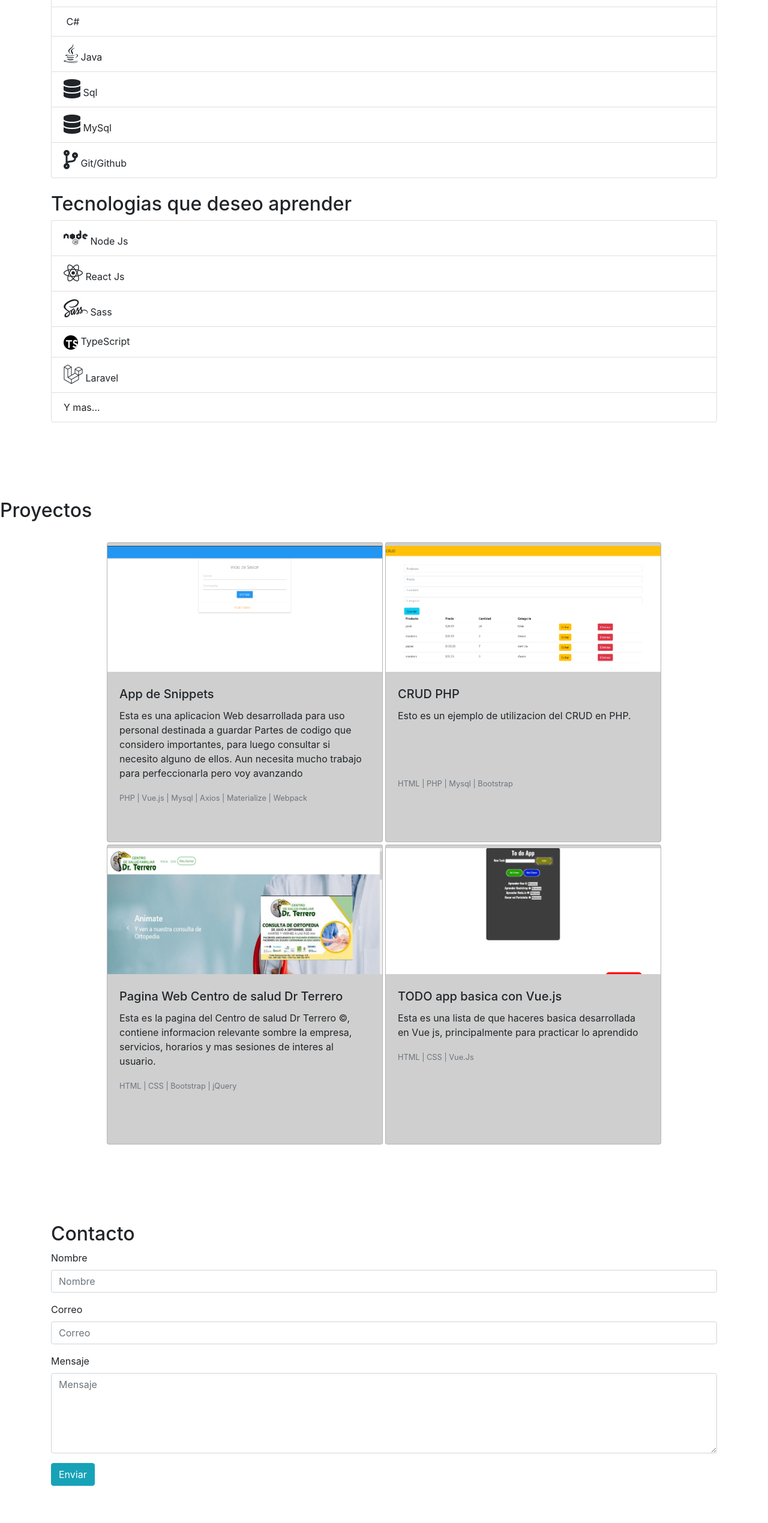
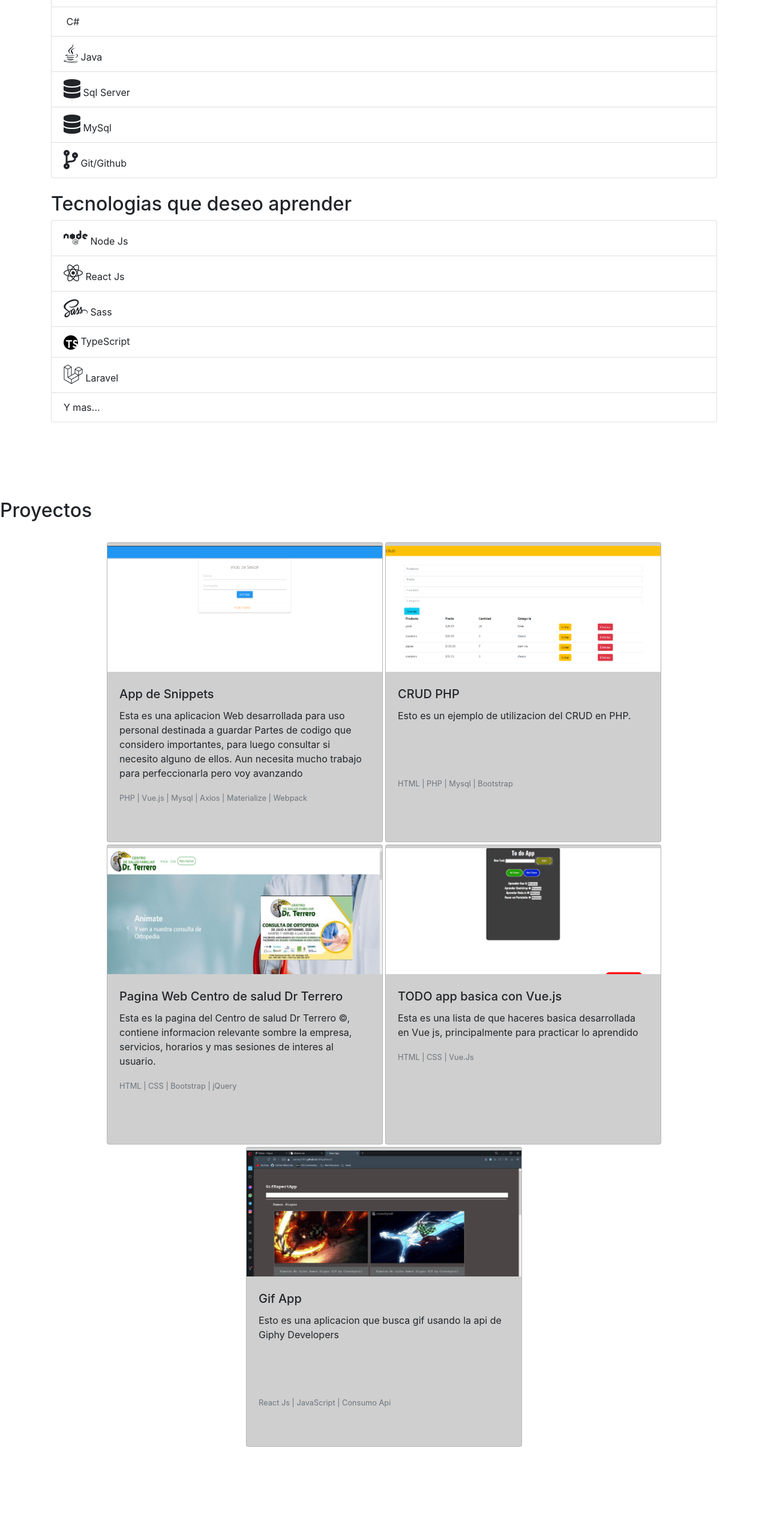
Before and after one commit to Sammy1301/portafolio, a website: page index.html in a window 1280 px wide. Shown: the part 1877-4416 px from the top of the page at 60% size. Drawn offline with nearby package versions, Linux system fonts and the light colour scheme; some packages are replaced by stand-ins of ours; a script that the page names is missing.

Commit message:
Add files via upload

```diff
--- a/index.html
+++ b/index.html
@@ -71,7 +71,7 @@
                       <li class="list-group-item"><i class="fab fa-php"></i>   PHP</li>
                       <li class="list-group-item"><img src="./imgs/csharp.png" alt="">   C#</li>
                       <li class="list-group-item"><i class="fab fa-java"></i>   Java</li>
-                      <li class="list-group-item"><i class="fas fa-database"></i>   Sql</li>
+                      <li class="list-group-item"><i class="fas fa-database"></i>   Sql Server</li>
                       <li class="list-group-item"><i class="fas fa-database"></i>   MySql</li>
                       <li class="list-group-item"><i class="fas fa-code-branch"></i>   Git/Github</li>
                     </ul>
@@ -122,7 +122,7 @@
 
                     <div class="card">
                       <div class="div-imagen" style="background-image: url(./imgs/terrero.jpg);">
-                      <div class="imagen-bk"> <a href="" class="button terrerobtn">Galeria</a> <a href="https://centrodesaluddrterrero.000webhostapp.com/" target="__blank"class="button">Sitio Web</a> </div>
+                      <div class="imagen-bk"> <a href="" class="button terrerobtn">Galeria</a> <a href="http://www.centrodiagnosticodrterrero.com" target="__blank"class="button">Sitio Web</a> </div>
                       </div>
                         <div class="card-body">
                           <h5 class="card-title">Pagina Web Centro de salud Dr Terrero</h5>
@@ -140,6 +140,17 @@
                           <p class="card-text">Esta es una lista de que haceres basica desarrollada en Vue js, principalmente para practicar lo aprendido</p>
                           <p class="card-text"><small class="text-muted">HTML | CSS | Vue.Js</small></p>
                         </div>
+                      </div>
+
+                      <div class="card">
+                        <div class="div-imagen" style="background-image: url(./imgs/GifApp\ banner.png);">
+                          <div class="imagen-bk"> <a href="https://sammy1301.github.io/GifAppReact/" target="__blank"class="button">Sitio Web</a></div>
+                          </div>
+                          <div class="card-body">
+                            <h5 class="card-title">Gif App</h5>
+                            <p class="card-text">Esto es una aplicacion que busca gif usando la api de Giphy Developers <br><br><br><br> </p>
+                            <p class="card-text"><small class="text-muted">React Js | JavaScript | Consumo Api </small></p>
+                          </div>
                       </div>
             </div>
             <div id="galeria-snippets" class="container-fluid galeria">
@@ -228,7 +239,9 @@
                         })
                   }
                 })
+                alert("En estos momentos no funciona el formulario de contacto. Favor contactarse al correo sammy1301m@gmail.com. GRACIAS!!");
               }
+
           },
         })
       </script>
```
Also changed, not shown: package.json (added, +22 -0 lines), imgs/GifApp banner.png (added).
